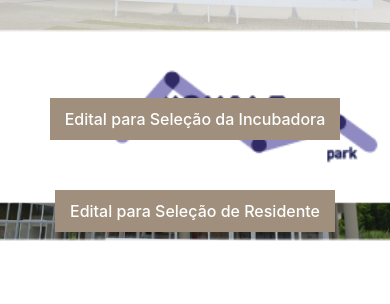
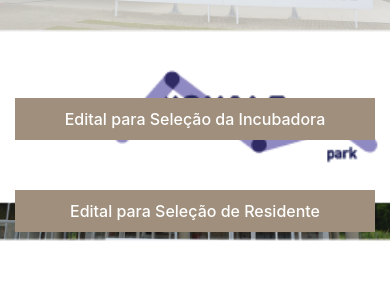
Before and after one commit to raphmr/novale_landing_page, a plain HTML site: page index.html in a window 390 px wide. Shown: the part 540-844 px from the top of the page. Drawn offline with nearby package versions, Linux system fonts and the light colour scheme.

Commit message:
Add files via upload

```diff
--- a/styles.css
+++ b/styles.css
@@ -100,12 +100,13 @@ body,html {
 }
 
 /* Smartphones (landscape) ----------- */
-@media only screen and (min-width : 320px) and (max-width : 880px) {
+@media only screen and (min-width : 160px) and (max-width : 880px) {
 
   /* Styles */
   #mainContent a {
     transform: translate(0px, 400px);
     margin-top: 50px;
+    width: 100%;
   }
 
   #mainContent h1 {
```
